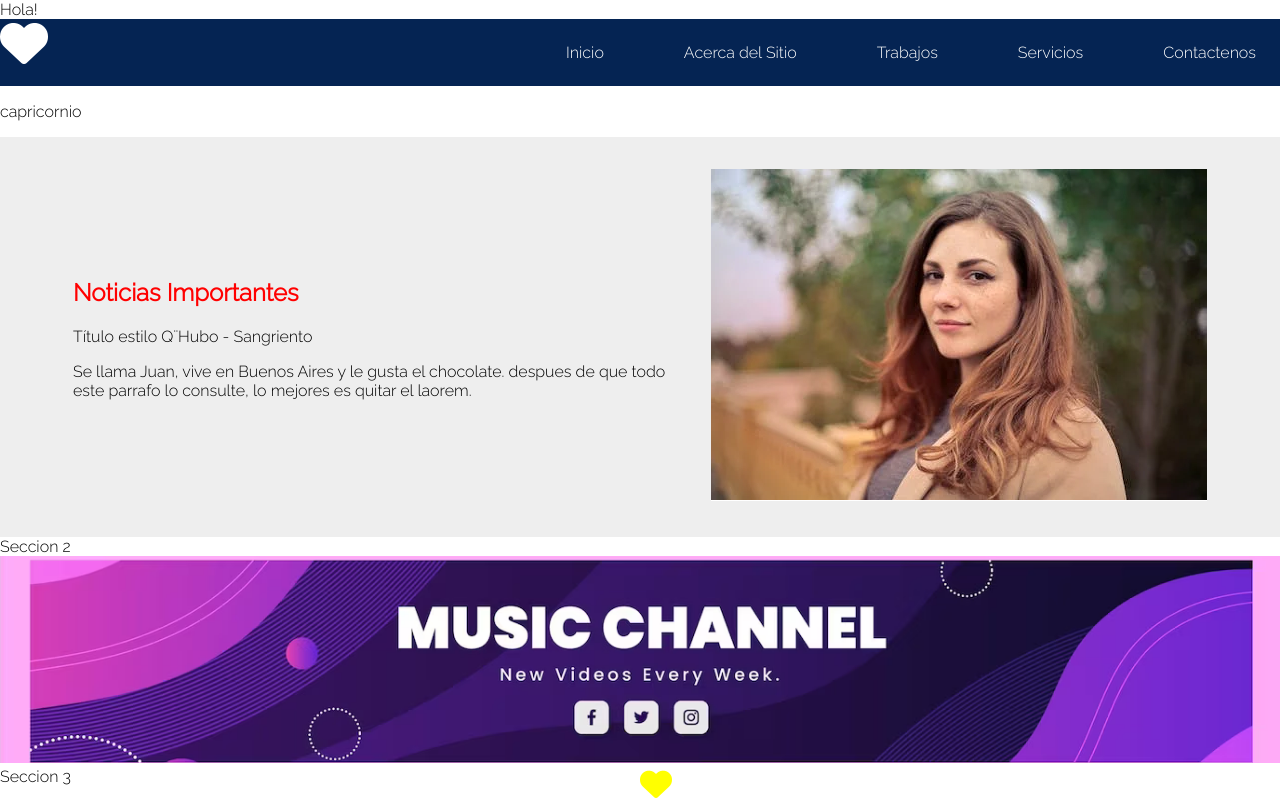
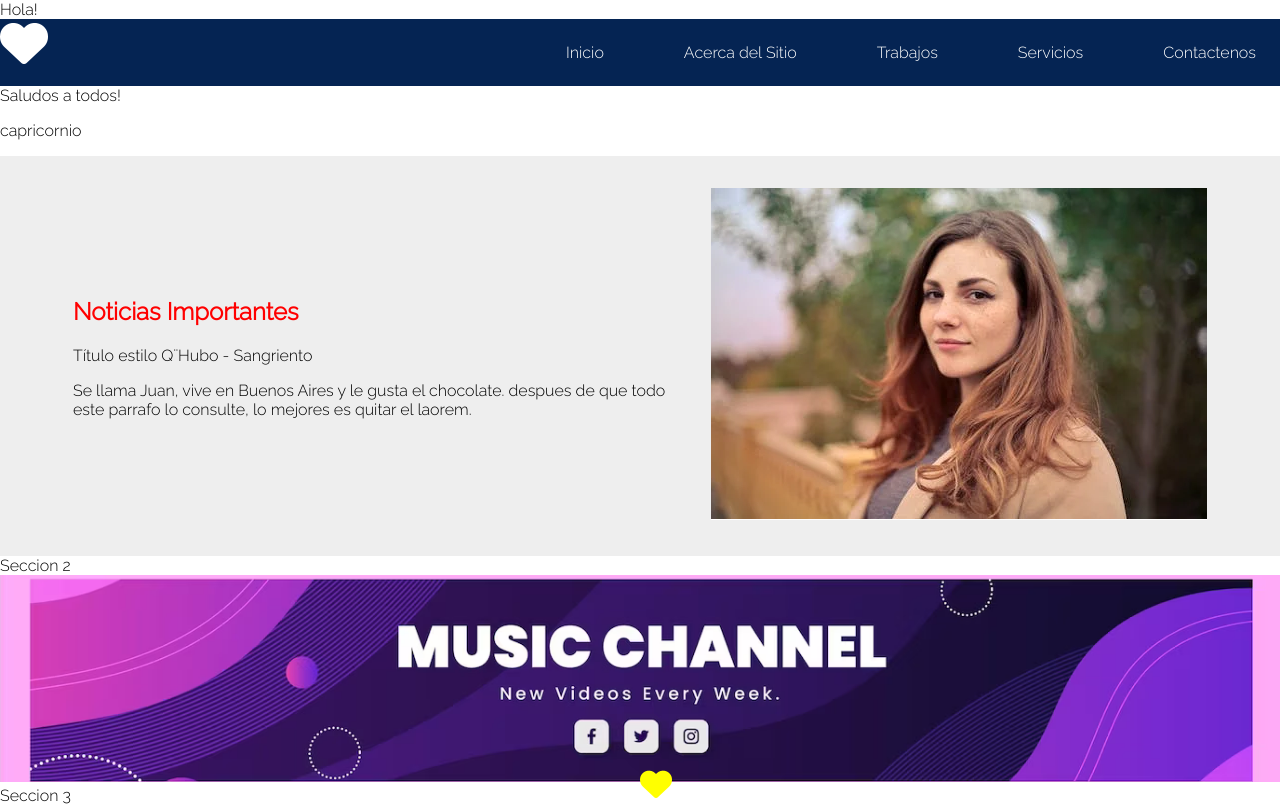
Before and after one commit to Vadermatrix/miprimerapaginaZZZ, a plain HTML site: page index.html in a window 1280 px wide. Shown: the top 806 px of the page. Drawn offline with Linux system fonts and the light colour scheme.

Commit message:
update index.html

```diff
--- a/index.html
+++ b/index.html
@@ -32,6 +32,7 @@
                 </nav>
             </header>
             <main id="seccion-principal">
+                <div class="greetings">Saludos a todos!</div>
                 <p class="clavez">capricornio</p>
                 <Section class="seccion-1">
                     <div class="acerca_de">
```
